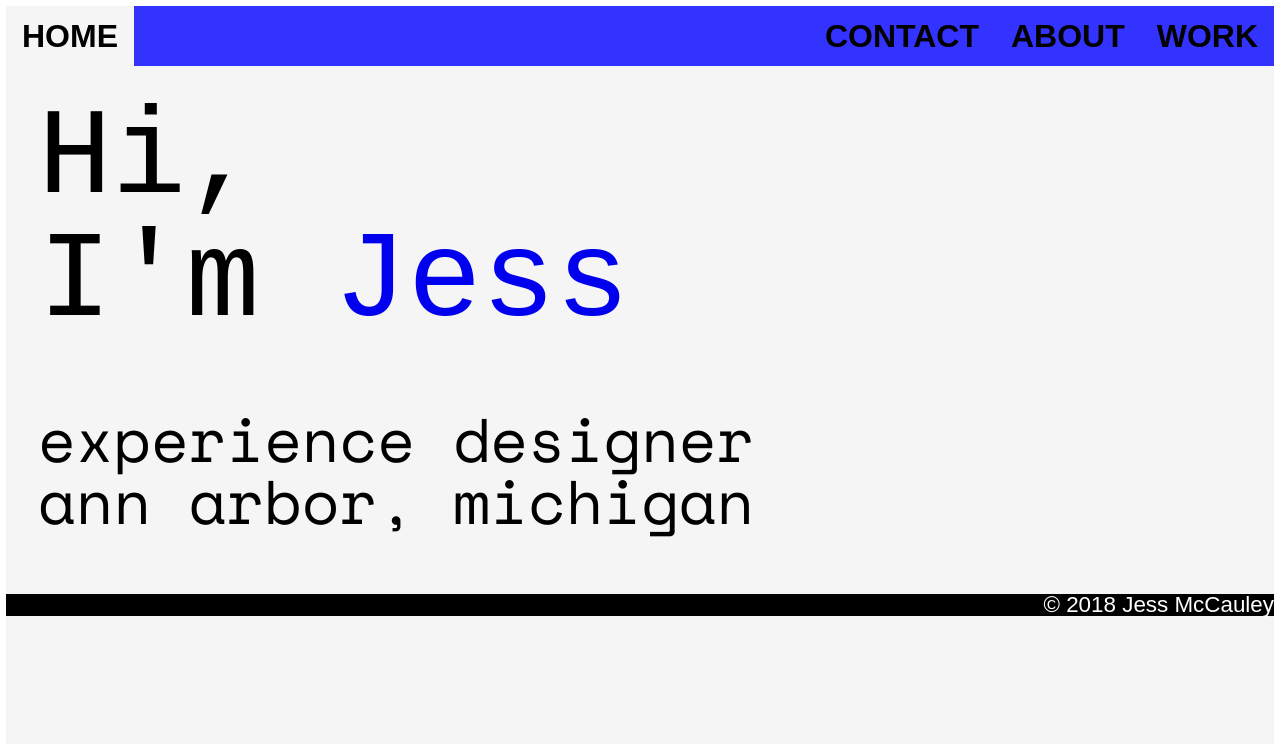
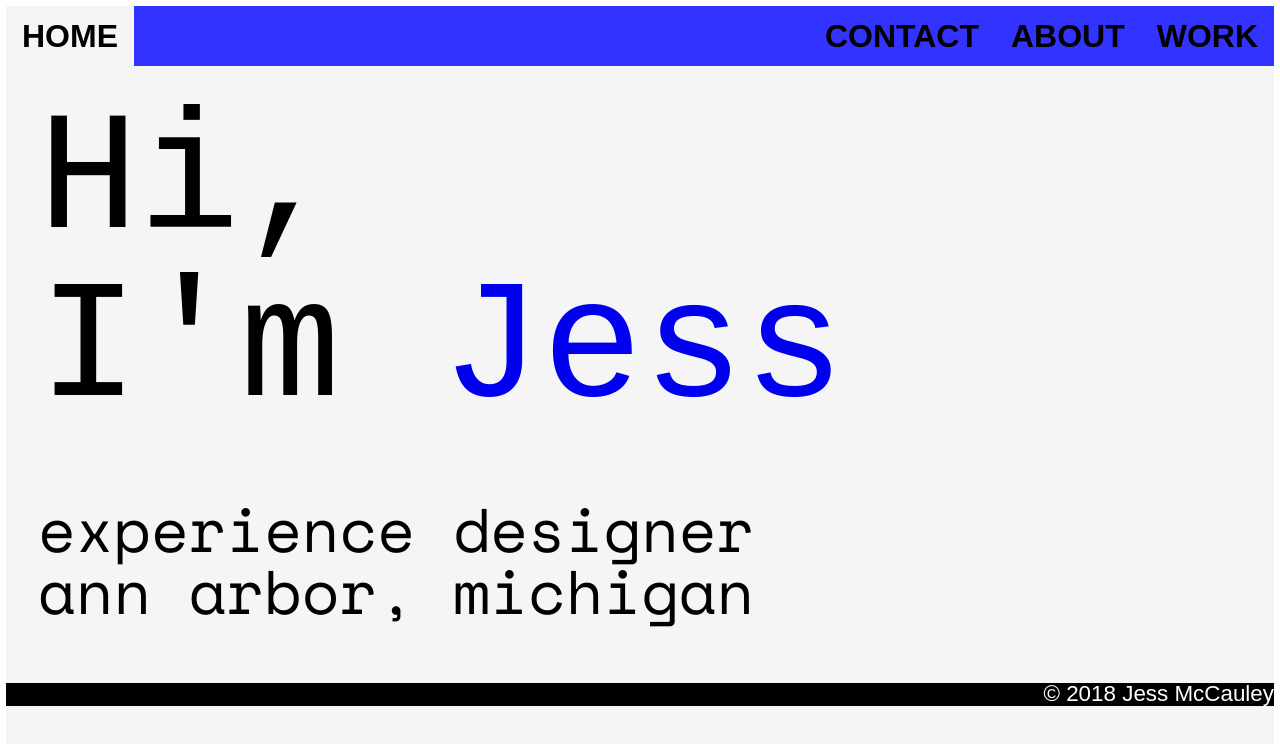
Before and after one commit to jss-mccly/october-539, a plain HTML site: page index.html in a window 1280 px wide. Drawn offline with nearby package versions, Linux system fonts and the light colour scheme; files that its build step writes are made by us from their sources.

Commit message:
Update practicestyle.css

```diff
--- a/css/practicestyle.css
+++ b/css/practicestyle.css
@@ -236,11 +236,11 @@ img {
 		font-size: 280%;
 	}
 
-	h1 {
+	h1.homepage {
 		font-size: 1050%;
 	}
 
-	h2 {
+	h1 {
 		font-size: 630%;
 	}
 
```
